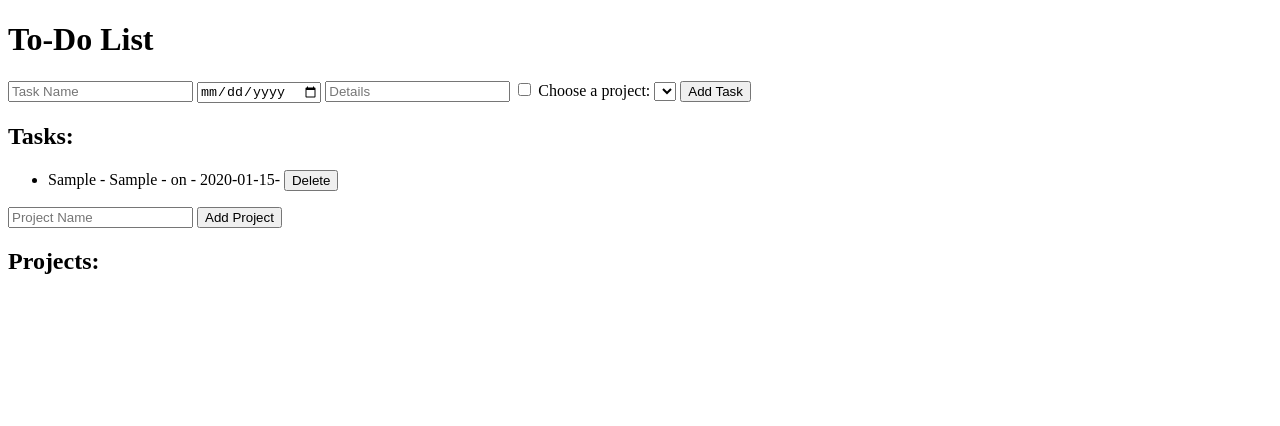
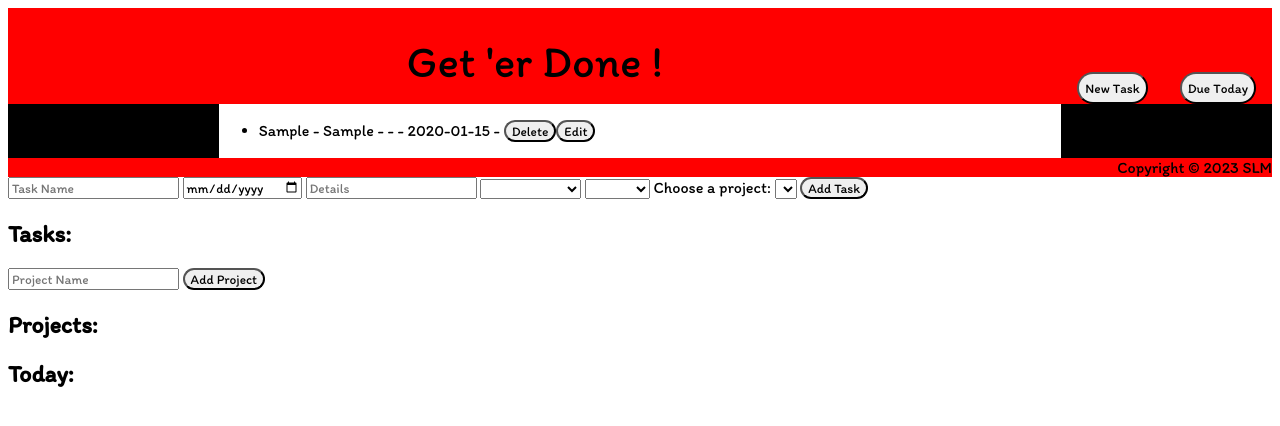
Before and after one commit to smatt852/OdinProjectAssignments, a plain HTML site: page toDo/ToDoApp.html in a window 1280 px wide. Both pictures are taken after typing "Sample", "2020-01-15", "Sample", "Sample" into the empty fields and a click on the button "Add Task". Drawn offline with Linux system fonts and the light colour scheme.

Commit message:
early draft of to do list app, modules not working with webpack so just packing it into a single file for the time being until that's fixed

```diff
--- a/toDo/ToDoApp.html
+++ b/toDo/ToDoApp.html
@@ -1,28 +1,142 @@
 <!DOCTYPE html>
-<html>
+<html lang="en">
   <head>
+    <meta charset="UTF-8" />
+    <meta http-equiv="X-UA-Compatible" content="IE=edge" />
+    <meta name="viewport" content="width=device-width, initial-scale=1.0" />
+  <link rel="preconnect" href="https://fonts.googleapis.com">
+  <link rel="preconnect" href="https://fonts.gstatic.com" crossorigin>
+  <link href="https://fonts.googleapis.com/css2?family=Itim&display=swap" rel="stylesheet">
 	<title>To-Do List</title>
+  <style>
+* {
+    font-family: "Itim";
+  }
+.content {
+    display: grid;
+    grid-template-rows: 8vw 15vw 1vw;
+}
+.header {
+    grid-row: 1/2;
+    display: grid;
+    grid-template-columns: 1fr 4fr 1fr;
+    grid-template-rows: 5vw 2.5vw;
+    background-color: red;
+    margin: 0px;
+    padding: 0px;
+}
+footer {
+    grid-row: 3/4;
+    text-align: right;
+    background-color: red;
+    margin: 0px;
+    padding: 0px;
+}
+.title {
+    text-align: center;
+    grid-column: 1/3;
+    grid-row: 1/2;
+    padding: 0px;
+    margin: 0px;
+    font-size: 3.5vw;
+    padding-top: 2vw;
+}
+.linkbox {
+    grid-row: 2/3;
+    grid-column: 3/4;
+    display: flex;
+    flex-direction: row;
+    justify-content: space-around;
+}
+button {
+  border-radius: 30px;
+}
+.active {
+    background-color: #f8cb02;
+    color: black;
+}
+.main {
+    grid-row: 2/3;
+    display: grid;
+    grid-template-columns: 1fr 4fr 1fr;
+}
+.home, .newTask, .today {
+    grid-column: 2/3;
+}
+.col1 {
+    grid-column: 1/2;
+    background-color: black;
+}
+.col2 {
+    grid-column: 3/4;
+    background-color: black;
+}
+.allTasks, .addForm, .todayTasks {
+    grid-column: 2/3;
+}
+.imageFit {
+    object-fit: cover;
+    width: 100%;
+    max-height: 100%;
+}
+  </style>
 </head>
+
 <body>
-	<h1>To-Do List</h1>
+<div class="=content">
+  <div class="header">
+    <div class="title">Get 'er Done !</div>
+    <div class="linkbox">
+      <button>New Task</button>
+      <button>Due Today</button>
+    </div>
+  </div>
+  <div class="main">
+    <div class="col1"></div>
+    <div class="home">
+      <ul id="allTaskList"></ul>
+    </div>
+    <div class="col2"></div>
+  </div>
+  <footer id="footer"></footer>
+</div>
+
+
   <input type="text" id="taskName" placeholder="Task Name">
 	<input type="date" id="deadline">
 	<input type="text" id="details" placeholder="Details">
-  <input type="checkbox" id="complete">
+    <select name="complete" id="complete">
+        <option value="not-complete">Not Complete</option>
+        <option value="complete">Complete</option>
+    </select>
+    <select name="urgent" id="urgent">
+        <option value="normal">Normal</option>
+        <option value="urgent">Urgent</option>
+    </select>
     <label for="project">Choose a project:</label>
     <select name="project" id="project"></select>
     <button onclick="addTask()">Add Task</button>
     <h2>Tasks:</h2>
-	<ul id="taskList"></ul>
 
     <input type="text" id="projectName" placeholder="Project Name">
     <button onclick="addProject()">Add Project</button>
     <h2>Projects:</h2>
     <ul id="projectList"></ul>
+    <h2>Today:</h2>
+    <ul id="todayList"></ul>
+  </div>
 </body>
 <script>
-// get project array from local storage
+const footer = document.getElementById('footer');
+footer.innerHTML = `Copyright © ${new Date().getFullYear()} SLM`;
+
+
+function getProjectList() {
   const projectList = JSON.parse(localStorage.getItem('projectList')) || [];
+  return projectList;
+}
+const projectList = getProjectList();
+
 // save project array to local storage
 function saveProjects() {
   localStorage.setItem('projectList', JSON.stringify(projectList));
@@ -32,14 +146,12 @@ function saveProjects() {
 function Project(projectName) {
     this.projectName = projectName;
 }
-// get input from page, make a new project, put it in task array
+// get input from page, make a new project, put it in project array
 function addProject() {
   const projectName = document.getElementById("projectName").value;
   const newProject = new Project(projectName);
   projectList.push(newProject);
-  saveProjects();
-  displayProjects();
-  clearFields();
+  update();
 }
 // display a list of projects, each with a delete button and a list of tasks
 function displayProjects() {
@@ -51,8 +163,7 @@ function displayProjects() {
     deleteButton.innerHTML = "Delete";
     deleteButton.onclick = function () {
       projectList.splice(index, 1);
-      saveProjects();
-      displayProjects();
+      update();
     };
     // Find tasks for the current project
     const tasksForProject = taskList.filter((task) => task.project === project.projectName);
@@ -60,7 +171,7 @@ function displayProjects() {
     // Add each task to the project's task list
     tasksForProject.forEach((task) => {
       const taskListItem = document.createElement("li");
-      taskListItem.innerHTML = `${task.taskName} - ${task.details} - ${task.deadline} - ${task.complete}`;
+      taskListItem.innerHTML = `${task.taskName} - ${task.details} - ${task.deadline} - ${task.complete} - ${task.urgent}`;
       taskListElement.appendChild(taskListItem);
     });
     // append the name, the delete button, and the task list
@@ -73,17 +184,19 @@ function displayProjects() {
 }
 
 // make the project options for the tasks come from the project array
+function projectOptions() {
     const projectSelectElement = document.getElementById("project");
-projectSelectElement.innerHTML = ""; // remove all current options
+    projectSelectElement.innerHTML = "";
     projectList.forEach((project) => {
     const option = document.createElement("option");
     option.value = project.projectName;
     option.textContent = project.projectName;
     projectSelectElement.appendChild(option);
     });
+}
 ////////////////////////////////////////////////////////////////////
 // get task array from local storage
-const taskList = JSON.parse(localStorage.getItem('taskList')) || [];
+let taskList = JSON.parse(localStorage.getItem('taskList')) || [];
 
 // save task array to local storage
 function saveTasks() {
@@ -91,11 +204,12 @@ function saveTasks() {
 }
 
 // task constructor
-function Task(taskName, deadline, details, project, complete) {
+function Task(taskName, deadline, details, complete, urgent, project) {
     this.taskName = taskName;
     this.deadline = deadline;
     this.details = details;
     this.complete = complete;
+    this.urgent = urgent;
     this.project = project;
 }
 
@@ -105,12 +219,11 @@ function addTask() {
   const deadline = document.getElementById("deadline").value;
   const details = document.getElementById("details").value;
   const complete = document.getElementById("complete").value;
+  const urgent = document.getElementById("urgent").value;
   const project = document.getElementById("project").value;
-  const newTask = new Task(taskName, deadline, details, project, complete);
+  const newTask = new Task(taskName, deadline, details, complete, urgent, project);
   taskList.push(newTask);
-  saveTasks();
-  displayTasks();
-  clearFields();
+  update();
 }
 
 // clear input fields
@@ -119,31 +232,89 @@ function clearFields() {
   document.getElementById("deadline").value = "";
   document.getElementById("details").value = "";
   document.getElementById("complete").value = "";
+  document.getElementById("urgent").value = "";
   document.getElementById("projectName").value = "";
 }
 
-// display a list of tasks, each with a delete button
+// display a list of tasks, each with a delete and edit button
 function displayTasks() {
-  const taskListElement = document.getElementById("taskList");
+  const taskListElement = document.getElementById("allTaskList");
   taskListElement.innerHTML = "";
+  // put in date order
+  taskList = taskList.sort(function (a, b) {
+      var dateA = new Date(a.deadline).getTime();
+      var dateB = new Date(b.deadline).getTime();
+      return dateA < dateB ? -1 : 1;
+    });
   taskList.forEach((task, index) => {
       const li = document.createElement("li");
       const deleteButton = document.createElement("button");
       deleteButton.innerHTML = "Delete";
       deleteButton.onclick = function () {
         taskList.splice(index, 1);
-        saveTasks();
-        displayTasks();
+        update();
       };
-      li.innerHTML = `${task.taskName} - ${task.details} - ${task.complete} - ${task.deadline}- ${task.project}`;
+      const editButton = document.createElement("button");
+      editButton.innerHTML = "Edit";
+      editButton.onclick = function () {
+        editTask(index);
+        update();
+      };
+      li.innerHTML = `${task.taskName} - ${task.details} - ${task.complete} - ${task.urgent} - ${task.deadline} - ${task.project}`;
       li.appendChild(deleteButton);
+      li.appendChild(editButton);
       taskListElement.appendChild(li);
   });
 }
 
+function editTask(index) {
+  const task = taskList[index];
+  const newTaskName = prompt("Enter new task name:", task.taskName);
+  const newDeadline = prompt("Enter new deadline:", task.deadline);
+  const newDetails = prompt("Enter new details:", task.details);
+  const newComplete = prompt("Is the task complete, yes or no?", task.complete);
+  const newUrgent = prompt("Is the task urgent or normal?", task.urgent);
+  const newProject = prompt("Enter project:", task.project);
+  task.taskName = newTaskName;
+  task.deadline = newDeadline;
+  task.details = newDetails;
+  task.complete = newComplete;
+  task.urgent = newUrgent;
+  task.project = newProject;
+  update();
+}
 
 
+// Find tasks for the current day
+function todayTasks() {
+    let currentDate = new Date().toLocaleDateString("fr-CA", {year:"numeric", month: "2-digit", day:"2-digit"})
+    const tasksForToday = taskList.filter((task) => task.deadline === currentDate);
+    return tasksForToday;
+}
+
+// display a list of tasks for today
+function displayTodayTasks() {
+  const todayListElement = document.getElementById("todayList");
+  todayListElement.innerHTML = "";
+  let tasksForToday = todayTasks();
+  tasksForToday.forEach((task, index) => {
+      const li = document.createElement("li");
+      li.innerHTML = `${task.taskName} - ${task.details} - ${task.complete} - ${task.urgent} - ${task.project}`;
+      todayListElement.appendChild(li);
+  });
+}
+
+function update() {
+    saveTasks();
+    saveProjects();
     displayTasks();
     displayProjects();
+    displayTodayTasks();
+    projectOptions();
+    clearFields();
+}
+
+update();
+
 </script>
 </html>
```
Lines whose indentation alone changed are shown as unchanged.
